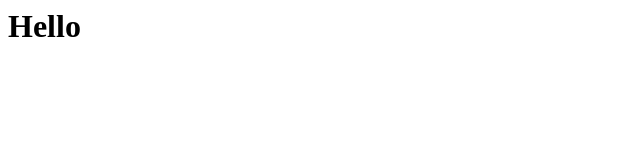
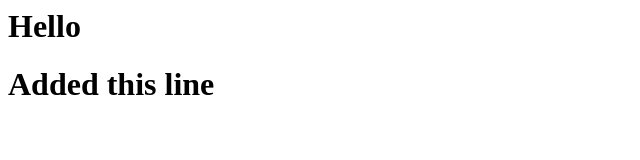
Before and after one commit to SCBattisti/DigitalOceanAppService, a plain HTML site: page index.html in a window 1280 px wide. Shown: the whole page, without its empty margins (0-640 px from the left). Drawn offline with Linux system fonts and the light colour scheme.

Commit message:
added a line

```diff
--- a/index.html
+++ b/index.html
@@ -1 +1,2 @@
 <h1> Hello </h1>
+<h1> Added this line </h1>
```
